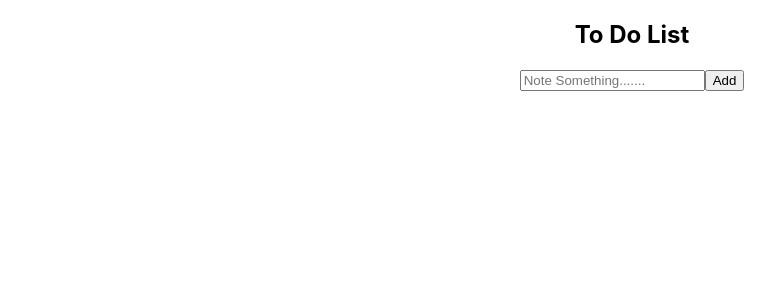
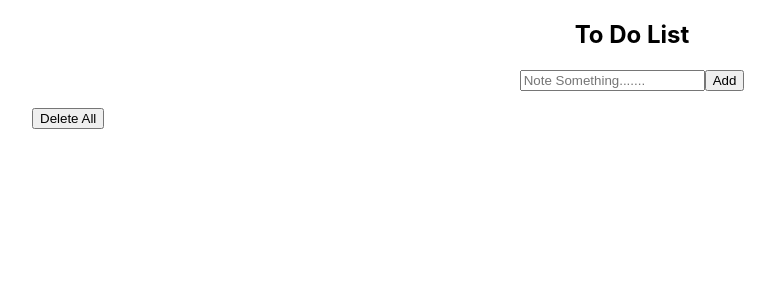
Before and after one commit to myatsusuhlaing/ToDoList, a React (Create React App) app: page / in a window 1280 px wide. Shown: the top 300 px of the page, without its empty margins (8-783 px from the left). Built offline with nearby package versions, Linux system fonts and the light colour scheme.

Commit message:
delete all button after line through checkbox

```diff
--- a/src/App.js
+++ b/src/App.js
@@ -18,7 +18,10 @@ function TodoList(){
     newNotes[index].completed = !newNotes[index].completed;
     setNote(newNotes);
   };
-
+  const deleteBtn =() =>{
+    const newNotes = notes.filter((note) => !note.completed)
+    setNote(newNotes);
+  };
   return(
   <>
     <div className="toTask">
@@ -43,6 +46,7 @@ function TodoList(){
             />{note.label}
             </li>
           )}
+          <button onClick={deleteBtn}>Delete All</button>
         </ul>
     </div>
     {/* <Test/> */}
```
